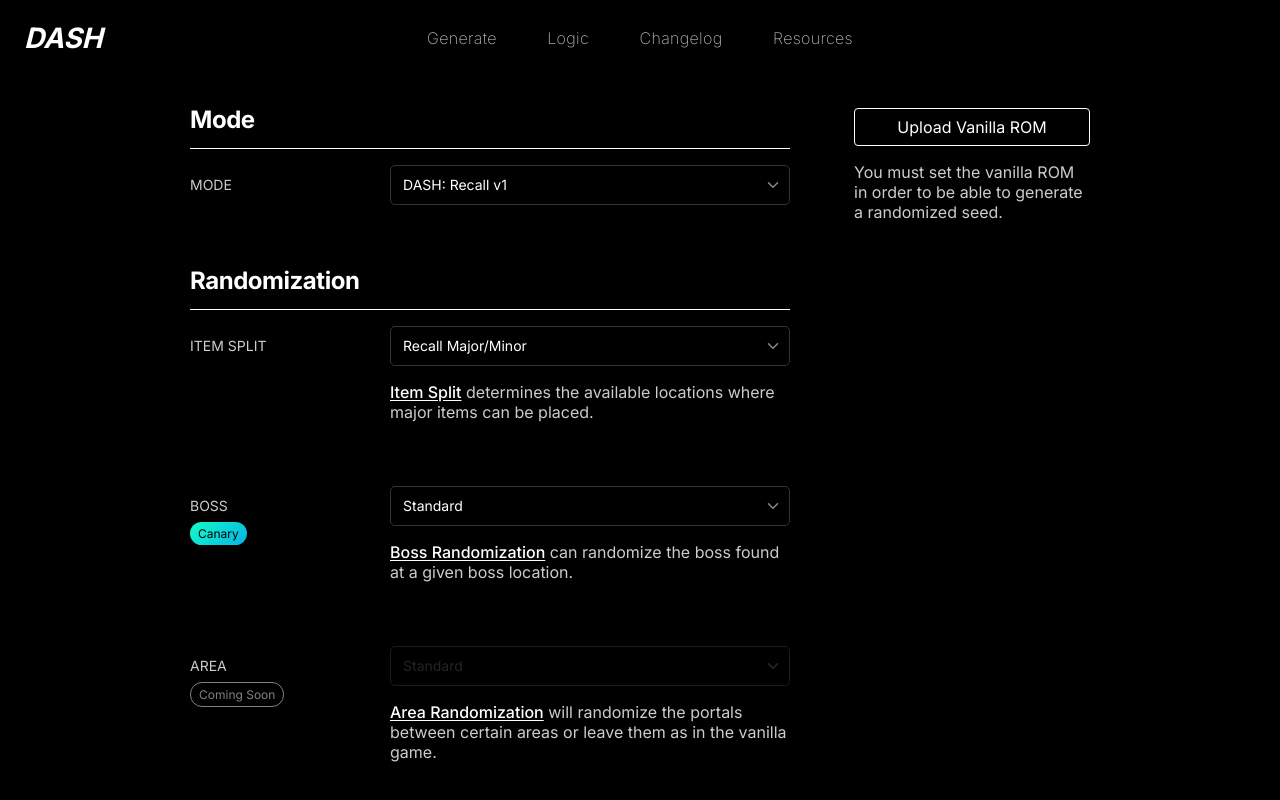
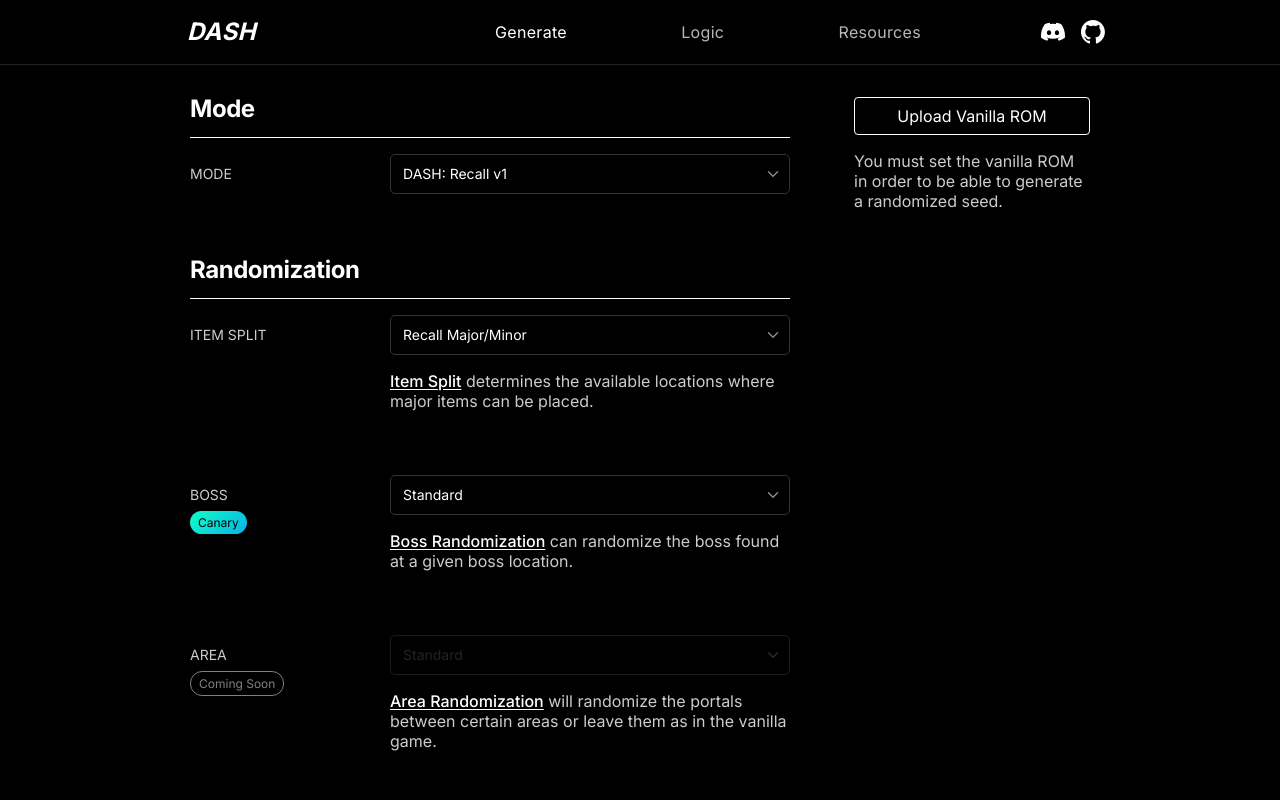
Before and after one commit to dashrando/dash-randomizer, a Next.js app in the folder apps/web/: page /generate in a window 1280 px wide. Built offline with nearby package versions, Linux system fonts and the light colour scheme.

Commit message:
initial header layout

```diff
--- a/apps/web/app/components/header.module.css
+++ b/apps/web/app/components/header.module.css
@@ -2,16 +2,23 @@
   display: flex;
   justify-content: space-between;
   align-items: center;
+  /* max-width: 1100px; */
+  max-width: 930px;
+  margin: 0 auto;
+}
+
+.wrapper {
+  border-bottom: 1px solid #222;
 }
 
 .logo {
   font-weight: 700;
-  font-size: 28px;
+  font-size: 24px;
   line-height: 1;
-  letter-spacing: -0.1px;
+  letter-spacing: 0.3px;
   text-transform: uppercase;
   font-style: italic;
-  padding: 24px;
+  padding: 12px;
   color: #fff;
   width: 200px;
   display: block;
@@ -27,7 +34,7 @@
   max-width: 450px;
   margin: 0 auto;
   padding: 0;
-  font-weight: 200;
+  font-weight: 400;
   letter-spacing: 0.32px;
   line-height: 1;
   font-size: 16px;
@@ -50,11 +57,22 @@
   transition: color 0.15s ease-in-out;
 }
 
-.navigation a:hover {
+.navigation a:hover,
+.navigation a.active {
   color: #fff;
 }
 
 .social {
-  display: block;
-  width: 200px;
+  display: flex;
+  justify-content: center;
+  gap: var(--spacer-4x);
 }
+
+.social .link {
+  transition: opacity 0.15s ease-in-out;
+  display: flex;
+}
+
+.social .link:hover {
+  opacity: 0.5;
+}
--- a/apps/web/app/components/header.tsx
+++ b/apps/web/app/components/header.tsx
@@ -1,5 +1,11 @@
+'use client'
+
+import { usePathname } from 'next/navigation'
 import Link from 'next/link'
 import styles from './header.module.css'
+import DiscordLogo from './logos/discord'
+import GithubLogo from './logos/github'
+import { cn } from '@/lib/utils'
 
 export default function Header() {
   return (
@@ -14,24 +20,45 @@ export default function Header() {
   );
 }
 
-export const Navigation = () => (
+export type HeaderLink = {
+  href: string
+  label: string
+}
+
+const LINKS: HeaderLink[] = [
+  {
+    href: '/generate',
+    label: 'Generate',
+  },
+  {
+    href: '/readable',
+    label: 'Logic',
+  },
+  {
+    href: '/resources',
+    label: 'Resources',
+  }
+]
+
+export const Navigation = () => {
+  const pathname = usePathname()
+  return (
     <nav className={styles['navigation']}>
       <ul>
-      <li>
-        <Link href="/generate">Generate</Link>
+        {LINKS.map((link) => {
+          const isActive = pathname.startsWith(link.href)
+          return (
+            <li key={link.href}>
+              <Link href={link.href} className={cn(isActive && styles.active)}>
+                {link.label}
+              </Link>
             </li>
-      <li>
-        <Link href="/logic">Logic</Link>
-      </li>
-      <li>
-        <Link href="/changelog">Changelog</Link>
-      </li>
-      <li>
-        <Link href="/resources">Resources</Link>
-      </li>
+          )
+        })}
       </ul>
     </nav>
   )
+}
 
 function Logo() {
   return (
@@ -46,17 +73,24 @@ function Logo() {
 function Social() {
   return (
     <div className={styles['social']}>
-
+      <a href="/discord" target="_blank" rel="noopenner noreferrer" className={styles.link}>
+        <DiscordLogo />
+      </a>
+      <a href="/github" target="_blank" rel="noopenner noreferrer" className={styles.link}>
+        <GithubLogo />
+      </a>
     </div>
   )
 }
 
 export const NewHeader = () => {
   return (
+    <div className={styles.wrapper}>
       <div className={styles['container']}>
         <Logo />
         <Navigation />
         <Social />
       </div>
+    </div>
   )
 }
--- /dev/null
+++ b/apps/web/app/components/logos/discord.tsx
@@ -0,0 +1,7 @@
+export default function DiscordLogo () {
+  return (
+    <div style={{ width: '24px', display: 'flex' }}>
+      <svg xmlns="http://www.w3.org/2000/svg" viewBox="0 0 127.14 96.36"><g data-name="图层 2"><g data-name="Discord Logos"><path d="M107.7 8.07A105.15 105.15 0 0 0 81.47 0a72.06 72.06 0 0 0-3.36 6.83 97.68 97.68 0 0 0-29.11 0A72.37 72.37 0 0 0 45.64 0a105.89 105.89 0 0 0-26.25 8.09C2.79 32.65-1.71 56.6.54 80.21a105.73 105.73 0 0 0 32.17 16.15 77.7 77.7 0 0 0 6.89-11.11 68.42 68.42 0 0 1-10.85-5.18c.91-.66 1.8-1.34 2.66-2a75.57 75.57 0 0 0 64.32 0c.87.71 1.76 1.39 2.66 2a68.68 68.68 0 0 1-10.87 5.19 77 77 0 0 0 6.89 11.1 105.25 105.25 0 0 0 32.19-16.14c2.64-27.38-4.51-51.11-18.9-72.15ZM42.45 65.69C36.18 65.69 31 60 31 53s5-12.74 11.43-12.74S54 46 53.89 53s-5.05 12.69-11.44 12.69Zm42.24 0C78.41 65.69 73.25 60 73.25 53s5-12.74 11.44-12.74S96.23 46 96.12 53s-5.04 12.69-11.43 12.69Z" data-name="Discord Logo - Large - White" style={{ fill: '#fff' }} /></g></g></svg>
+    </div>
+  )
+}
--- /dev/null
+++ b/apps/web/app/components/logos/github.tsx
@@ -0,0 +1,7 @@
+export default function GithubLogo () {
+  return (
+    <div style={{ width: '24px', display: 'flex' }}>
+      <svg xmlns="http://www.w3.org/2000/svg" viewBox="0 0 98 96"><path fill="#fff" fill-rule="evenodd" d="M48.854 0C21.839 0 0 22 0 49.217c0 21.756 13.993 40.172 33.405 46.69 2.427.49 3.316-1.059 3.316-2.362 0-1.141-.08-5.052-.08-9.127-13.59 2.934-16.42-5.867-16.42-5.867-2.184-5.704-5.42-7.17-5.42-7.17-4.448-3.015.324-3.015.324-3.015 4.934.326 7.523 5.052 7.523 5.052 4.367 7.496 11.404 5.378 14.235 4.074.404-3.178 1.699-5.378 3.074-6.6-10.839-1.141-22.243-5.378-22.243-24.283 0-5.378 1.94-9.778 5.014-13.2-.485-1.222-2.184-6.275.486-13.038 0 0 4.125-1.304 13.426 5.052a46.97 46.97 0 0 1 12.214-1.63c4.125 0 8.33.571 12.213 1.63 9.302-6.356 13.427-5.052 13.427-5.052 2.67 6.763.97 11.816.485 13.038 3.155 3.422 5.015 7.822 5.015 13.2 0 18.905-11.404 23.06-22.324 24.283 1.78 1.548 3.316 4.481 3.316 9.126 0 6.6-.08 11.897-.08 13.526 0 1.304.89 2.853 3.316 2.364 19.412-6.52 33.405-24.935 33.405-46.691C97.707 22 75.788 0 48.854 0z" clip-rule="evenodd"/></svg>
+    </div>
+  )
+}
--- /dev/null
+++ b/apps/web/app/components/logos/index.tsx
@@ -0,0 +1,2 @@
+export { default as Discord } from './discord'
+export { default as Github } from './github'
--- a/apps/web/next.config.js
+++ b/apps/web/next.config.js
@@ -42,6 +42,11 @@ const nextConfig = {
         permanent: false,
       },
       {
+        source: "/github",
+        destination: "https://github.com/dashrando",
+        permanent: false,
+      },
+      {
         source: "/readable",
         destination: "/readable/recall",
         permanent: false,
```
Lines whose indentation alone changed are shown as unchanged.
